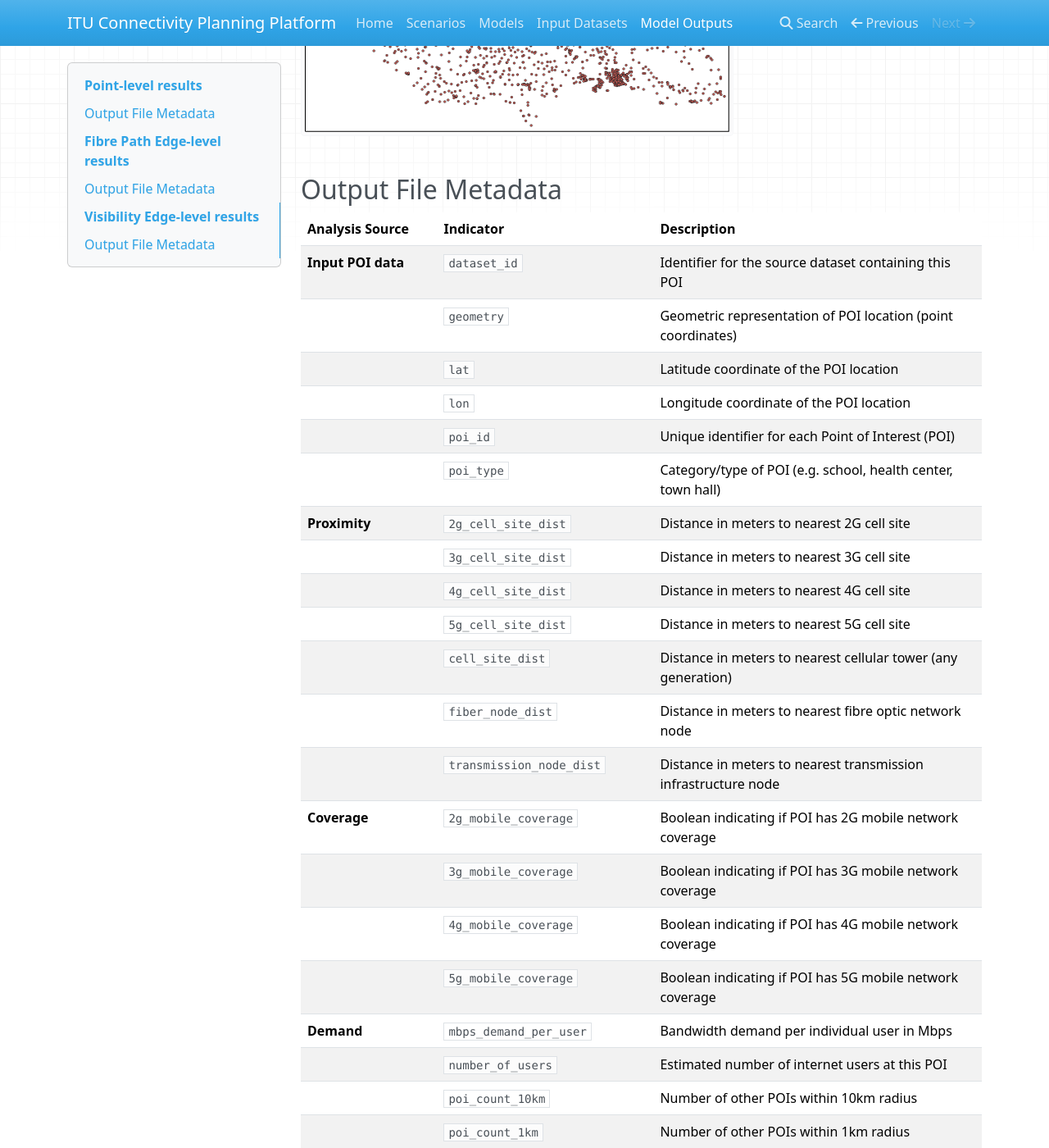
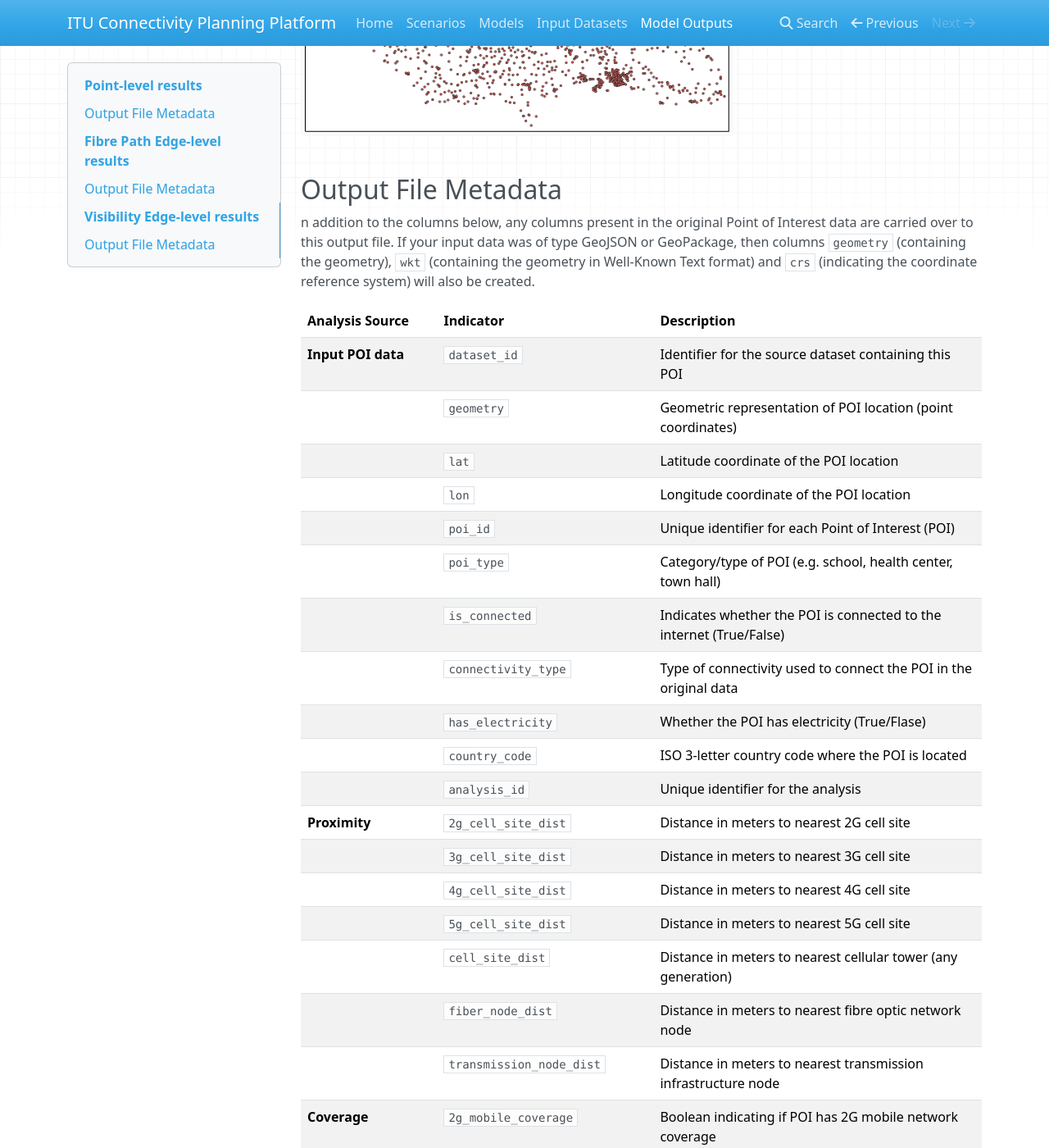
Before and after one commit to FNS-Division/cpp-user-guide, an MkDocs documentation site: the page built from docs/outputs.md, in a window 1280 px wide and 1400 px high, scrolled down 212 px. Shown: the whole window at 82% size. Built offline with MkDocs 1.6.1, drawn with Linux system fonts in a browser that asks for light colours; nearby versions of some CDN libraries; some of the changed text lies outside the part shown.

Commit message:
Enhance outputs.md by adding missing indicators and descriptions for connectivity and population metrics

```diff
--- a/docs/outputs.md
+++ b/docs/outputs.md
@@ -3,6 +3,8 @@
 ![Points visualisation](images/results-points.png)
 
 ## Output File Metadata
+
+n addition to the columns below, any columns present in the original Point of Interest data are carried over to this output file. If your input data was of type GeoJSON or GeoPackage, then columns `geometry` (containing the geometry), `wkt` (containing the geometry in Well-Known Text format) and `crs` (indicating the coordinate reference system) will also be created.
 
 | Analysis Source | Indicator | Description |
 |----------------|-----------|-------------|
@@ -12,6 +14,11 @@
 | | `lon` | Longitude coordinate of the POI location |
 | | `poi_id` | Unique identifier for each Point of Interest (POI) |
 | | `poi_type` | Category/type of POI (e.g. school, health center, town hall) |
+| | `is_connected` | Indicates whether the POI is connected to the internet (True/False) |
+| | `connectivity_type` | Type of connectivity used to connect the POI in the original data |
+| | `has_electricity` | Whether the POI has electricity (True/Flase) |
+| | `country_code` | ISO 3-letter country code where the POI is located |
+| | `analysis_id` | Unique identifier for the analysis |
 | **Proximity** | `2g_cell_site_dist` | Distance in meters to nearest 2G cell site |
 | | `3g_cell_site_dist` | Distance in meters to nearest 3G cell site |
 | | `4g_cell_site_dist` | Distance in meters to nearest 4G cell site |
@@ -25,42 +32,39 @@
 | | `5g_mobile_coverage` | Boolean indicating if POI has 5G mobile network coverage |
 | **Demand** | `mbps_demand_per_user` | Bandwidth demand per individual user in Mbps |
 | | `number_of_users` | Estimated number of internet users at this POI |
-| | `poi_count_10km` | Number of other POIs within 10km radius |
 | | `poi_count_1km` | Number of other POIs within 1km radius |
 | | `poi_count_2km` | Number of other POIs within 2km radius |
 | | `poi_count_3km` | Number of other POIs within 3km radius |
 | | `poi_count_4km` | Number of other POIs within 4km radius |
 | | `poi_count_5km` | Number of other POIs within 5km radius |
-| | `pop_within_10km` | Population count within 10km buffer around POI |
+| | `poi_count_10km` | Number of other POIs within 10km radius |
 | | `pop_within_1km` | Population count within 1km buffer around POI |
+| | `pop_within_2km` | Population count within 2km buffer around POI |
 | | `pop_within_3km` | Population count within 3km buffer around POI |
 | | `pop_within_4km` | Population count within 4km buffer around POI |
 | | `pop_within_5km` | Population count within 5km buffer around POI |
+| | `pop_within_10km` | Population count within 10km buffer around POI |
 | | `total_mbps` | Total bandwidth demand in Mbps for this POI |
 | **Fibre Path** | `closest_node_distance` | Distance in meters to the closest fibre node |
 | | `closest_node_id` | Identifier of the nearest fibre node |
 | | `connected_node_dist` | Distance in meters to the connected fibre node |
 | | `connected_node_id` | Identifier of the node this POI is connected to |
-| | `fiber_path` | Route description for fibre optic connection to this POI |
-| | `fiber_path_incl_poi` | Fibre connection path including this POI in the route |
 | | `fiber_path_order` | Order/sequence number of this POI in the fibre deployment path |
 | | `in_mst_solution` | Boolean indicating if POI is included in fibre path solution |
 | | `max_dist_km` | Maximum allowable distance in km for fibre path solution |
 | | `n_conns` | Number of network connections associated with this POI |
 | | `upstream_node_distance` | Distance in meters to the upstream fibre node |
 | | `upstream_node_id` | Identifier of the upstream network node in the connection path |
+| | `cluster_id` | Label of the geographical cluster the POI is in for the fiber path analysis |
 | **Visibility** | `antenna_los_distance` | Line-of-sight distance in meters for antenna/radio connections |
 | | `azimuth_angle` | Directional angle in degrees for point-to-point radio links |
 | | `is_visible` | Boolean indicating if POI has line-of-sight to cellular infrastructure |
-| | `is_visible_pois` | Boolean indicating if this POI is visible to other POIs |
 | | `num_visible` | Count of visible cellular sites from this POI location |
 | | `vis_geometry` | Geometric representation of visibility analysis |
 | | `visible_cell_site_dist` | Distance in meters to the nearest visible cellular site |
 | | `visible_cell_site_ict_id` | ID of the nearest visible cellular tower/base station |
 | | `visible_cell_site_radio_type` | Type of radio technology at the nearest visible cell site |
-| | `visible_pois` | List of other POIs visible from this location |
 | **Technology Assignment** | `fiber_feasible` | Whether fibre is feasible for this POI |
-| | `number_of_periods` | Total number of time periods for the connection |
 | | `p2area_feasible` | Whether p2area is feasible for this POI |
 | | `p2p_feasible` | Whether p2p is feasible for this POI |
 | | `satellite_feasible` | Whether satellite is feasible for this POI |
@@ -81,12 +85,13 @@
 | Analysis Source | Indicator | Description |
 |----------------|-----------|-------------|
 | **Fibre Path** | `index` | Sequential row identifier for each road network edge/segment |
+| | `analysis_id` | Unique identifier for the analysis |
 | | `u` | Source node identifier (starting point of road segment) |
 | | `v` | Target node identifier (ending point of road segment) |
 | | `key` | Unique key identifier for parallel edges between same nodes |
-| | `osmid` | OpenStreetMap identifier for the original road segment |
+| | `osmid` | OpenStreetMap identifier for the original road segment. Not all lines have an OpenStreetMap identifier, because some are added during the analysis to connect nodes. |
 | | `geometry` | Geometric representation of the road segment (linestring coordinates) |
-| | `cluster` | Geographical cluster identifier for regional analysis grouping |
+| | `cluster_id` | Geographical cluster identifier for regional analysis grouping |
 
 # Visibility Edge-level results
 
@@ -104,6 +109,4 @@
 | | `visible_cell_site_dist` | Straight-line ground distance between POI and visible cell site in meters (2D) |
 | | `antenna_los_distance` | Straight-line distance between POI and cell site antenna in meters (3D) |
 | | `azimuth_angle` | Directional bearing angle in degrees from POI to cell site |
-| | `is_visible_pois` | Boolean indicating if other POIs are visible from this POI |
-| | `visible_pois` | Array of POI identifiers that are visible from this POI location |
 | | `geometry` | LineString geometry representing the line-of-sight path between POI and cell site |
```
